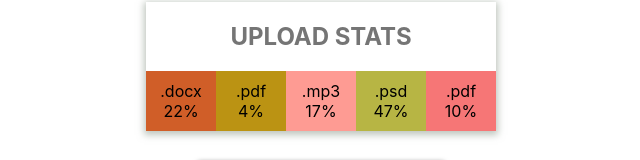
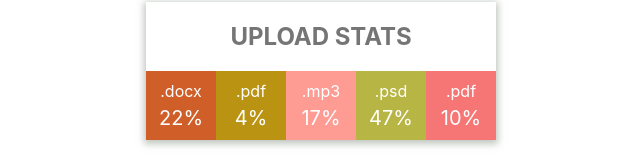
Before and after one commit to IrynaValchuk/goit-react-hw-01-components, a React (Create React App) app: page / in a window 1280 px wide. Shown: the part 391-551 px from the top of the page, without its empty margins (319-959 px from the left). Built offline with nearby package versions, Linux system fonts and the light colour scheme.

Commit message:
bugfix statistics

```diff
--- a/src/components/Statistics/Statistics.js
+++ b/src/components/Statistics/Statistics.js
@@ -2,7 +2,8 @@ import PropTypes from 'prop-types';
 import css from 'components/Statistics/Statistics.module.css';
 import {getRandomHexColor} from 'helpers/RandomColor'
 
-export const Statistics = ({ title, stats }) => (
+export const Statistics = ({ title, stats }) => {
+  return (
   <section className={css.statistics}>
     {title && <h2 className={css.title}>{title}</h2>}
 
@@ -17,7 +18,7 @@ export const Statistics = ({ title, stats }) => (
       ))}
     </ul>
   </section>
-);
+)};
 
 Statistics.protoTypes = {
   title: PropTypes.string.isRequired,
@@ -26,6 +27,6 @@ Statistics.protoTypes = {
       id: PropTypes.string.isRequired,
       label: PropTypes.string.isRequired,
       percentage: PropTypes.number.isRequired,
-    })
-  ),
+    }).isRequired
+  ).isRequired,
 };
--- a/src/components/Statistics/Statistics.module.css
+++ b/src/components/Statistics/Statistics.module.css
@@ -27,12 +27,14 @@
   display: flex;
   flex-direction: column;
   align-items: center;
+  gap: 5px;
 }
 
 .label{
-
+color: var(--color-white);
 }
 
 .percentage{
-
+  font-size: 20px;
+  color: var(--color-white);
 }
```
